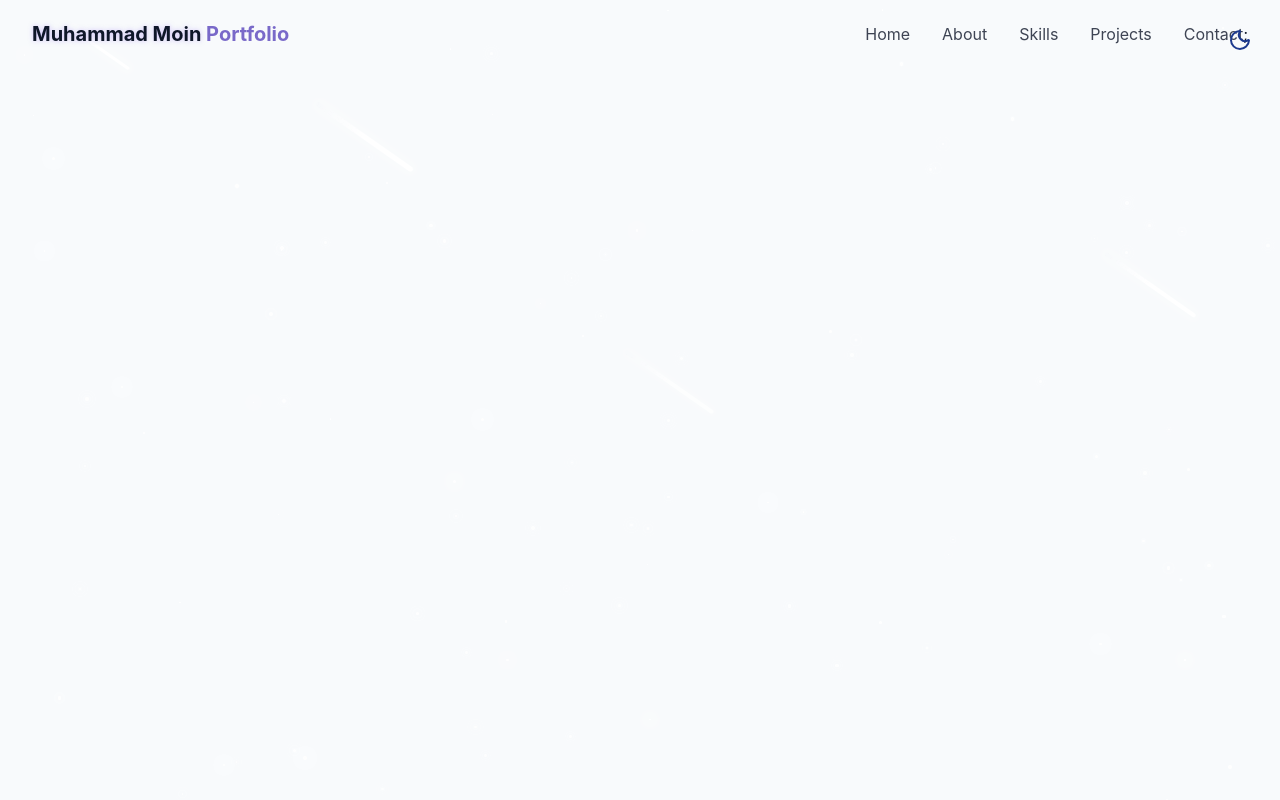
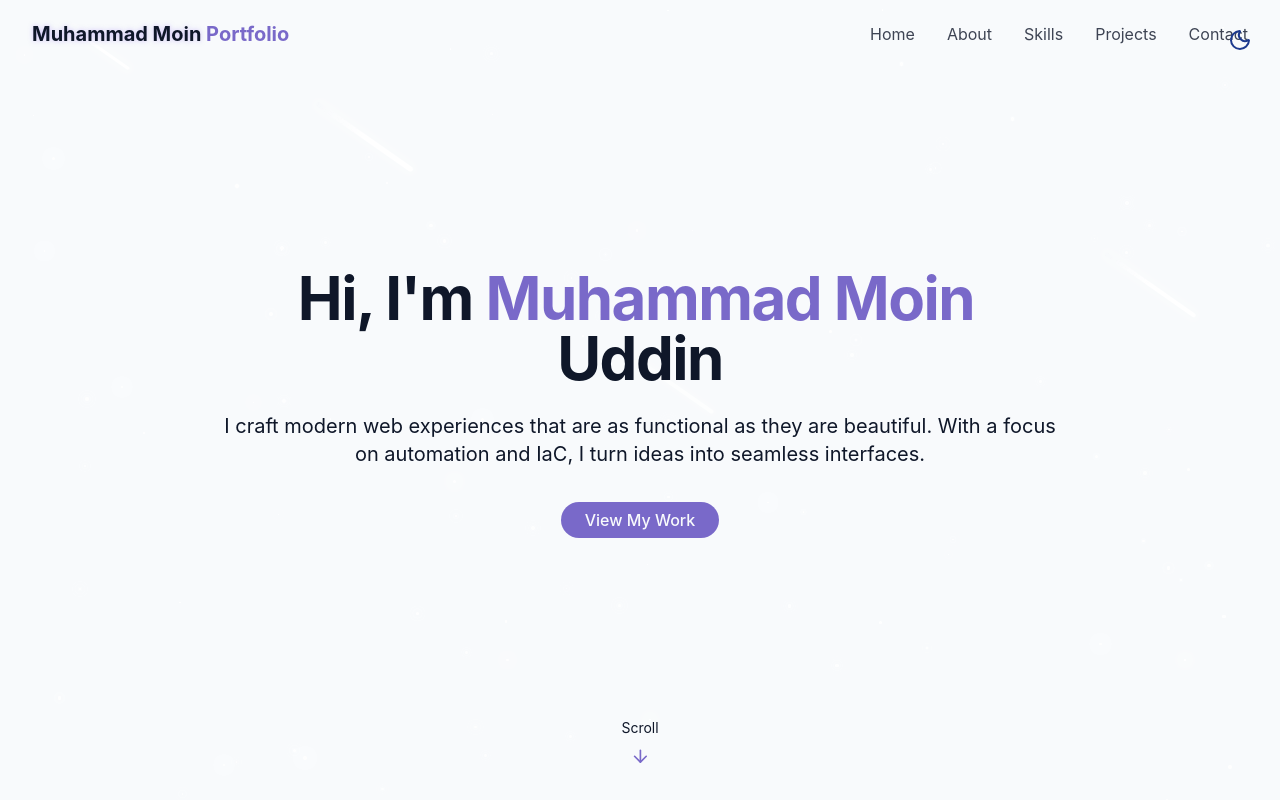
Before and after one commit to mmoinsiaam/Portfolio, a React (Vite) app: page / in a window 1280 px wide. Built offline with nearby package versions, Linux system fonts and the light colour scheme.

Commit message:
added a functional HeroSection

```diff
--- a/package.json
+++ b/package.json
@@ -25,7 +25,7 @@
     "@eslint/js": "^9.39.1",
     "@types/react": "^19.2.7",
     "@types/react-dom": "^19.2.3",
-    "@vitejs/plugin-react": "^5.1.1",
+    "@vitejs/plugin-react": "^5.2.0",
     "eslint": "^9.39.1",
     "eslint-plugin-react-hooks": "^7.0.1",
     "eslint-plugin-react-refresh": "^0.4.24",
--- /dev/null
+++ b/src/components/HeroSection.jsx
@@ -0,0 +1,35 @@
+import { ArrowDown } from "lucide-react";
+
+export const HeroSection = () => {
+    return (
+        <section id="hero"
+            className="relative min-h-screen flex flex-col items-center justify-center px-4"
+        >
+            <div className="container max-w-4xl mx-auto text-center z-10">
+                <div className="space-y-6">
+                    <h1 className="text-4xl md:text-6xl font-bold tracking-tight">
+                        <span className="opacity-0 animate-fade-in">Hi, I'm</span>
+                        <span className="text-primary opacity-0 animate-fade-in-delay-1"> Muhammad Moin</span>
+                        <span className="opacity-0 text-gradient ml-2 animate-fade-in-delay-2"> Uddin</span>
+                    </h1>
+                    <p className="text-lg md:text-xl text-muted-foreground max-2-2xl mx-auto opacity-0 animate-fade-in-delay-3">
+                        I craft modern web experiences that are as functional as they are beautiful.
+                        With a focus on automation and IaC, I turn ideas into seamless interfaces.
+                    </p>
+
+                    <div className="opacity-0 animate-fade-in-delay-4 pt-4">
+                        <a href="#projects" className="cosmic-button">
+                            View My Work
+                        </a>
+                    </div>
+                </div>
+            </div>
+
+            <div className="absolute bottom-8 left-1/2 transform -translate-x-1/2 flex flex-col items-center animate-bounce">
+                <span className="text-sm text-muted-foreground mb-2"> Scroll </span>
+                <ArrowDown className="h-5 w-5 text-primary" />
+            </div>
+
+        </section>
+    );
+}
--- a/src/components/Navbar.jsx
+++ b/src/components/Navbar.jsx
@@ -1,5 +1,6 @@
 import { cn } from "../lib/utils";
 import { useEffect, useState } from "react";
+import { Menu, X } from "lucide-react";
 
 const navItems = [
     { name: "Home", href: "#hero" },
@@ -37,9 +38,18 @@ export const Navbar = () => {
                         <a href={item.href} key={key} className="text-foreground/80 hover:text-primary transition-colors duration-300">
                             {item.name}
                         </a>
-                    ))};
+                    ))}
                 </div>
                 {/*mobile nav*/}
+
+                <button
+                    onClick={() => setIsMenuOpen((prev) => !prev)}
+                    className="md:hidden p-2 text-foreground z-50"
+                    aria-label={isMenuOpen ? "Close menu" : "Open menu"}
+                >
+                    {isMenuOpen ? <X size={24} /> : <Menu size={24} />}
+                </button>
+
                 <div className={cn("fixed inset-0 bg-background/95 backdrop-blur-md z-40 flex flex-col items-center justify-center",
                     "transition-all duration-300 md:hidden",
                     isMenuOpen ? "opacity-100 pointer-events-auto" : "opacity-0 pointer-events-none"
--- a/src/pages/Home.jsx
+++ b/src/pages/Home.jsx
@@ -1,6 +1,7 @@
 import { ThemeToggle } from "../components/ThemeToggle";
 import { StarBackground } from "../components/StarBackground";
 import { Navbar } from "../components/Navbar";
+import { HeroSection } from "../components/HeroSection";
 
 export const Home = () => {
   return (
@@ -12,7 +13,10 @@ export const Home = () => {
     {/* Navbar */}
     <Navbar />
     { /* Main Content */}
-
+    <main>
+      {/* Hero Section */}
+      <HeroSection />
+    </main>
     {/* Footer */ }
   </div>
   );
--- a/vite.config.js
+++ b/vite.config.js
@@ -10,5 +10,10 @@ export default defineConfig({
     alias: {
       "@": path.resolve(__dirname, "./src"),
     },
-  }
+  },
+  server: {
+    watch: {
+      usePolling: true,
+    },
+  },
 });
```
Also changed, not shown: 1 other file (tests, documents, lock files or other folders).
